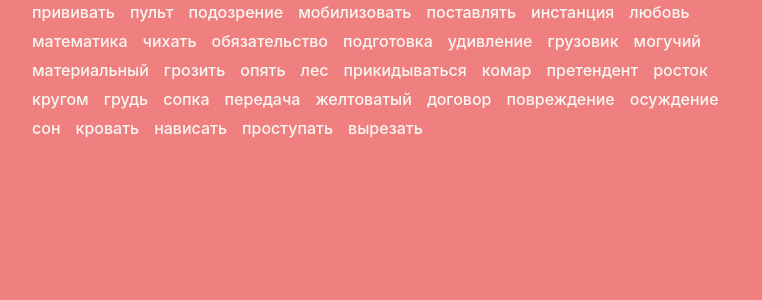
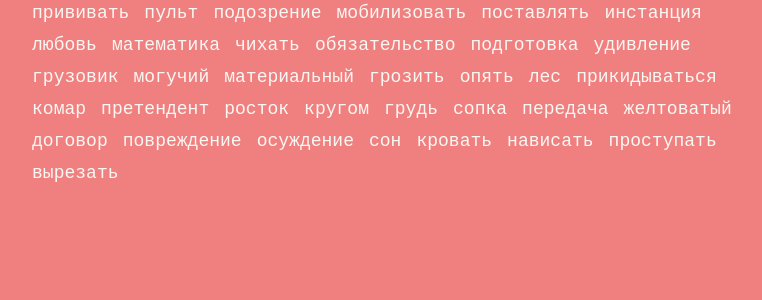
Before and after one commit to belk1ng/typing-train, a React (Create React App) app: page / in a window 1280 px wide. Shown: the top 300 px of the page, without its empty margins (258-1020 px from the left). Built offline with nearby package versions, Linux system fonts and the light colour scheme.

Commit message:
Word splited by letters

```diff
--- /dev/null
+++ b/src/components/Letter.tsx
@@ -0,0 +1,9 @@
+import React from "react";
+
+interface LetterProps {
+    letter: string;
+}
+
+export const Letter = ({ letter }: LetterProps) => {
+    return <span>{letter}</span>;
+};
--- a/src/components/Word.tsx
+++ b/src/components/Word.tsx
@@ -1,4 +1,5 @@
 import { WordStyled } from "./styles/Word.styled";
+import { Letter } from "./Letter";
 import React from "react";
 
 export interface WordProps {
@@ -8,5 +9,13 @@ export interface WordProps {
 export type WordType = string;
 
 export const Word = ({ displayName }: WordProps) => {
-    return <WordStyled>{displayName}</WordStyled>;
+    const wordByLetters = () => {
+        return displayName
+            .split("")
+            .map((letter, index) => (
+                <Letter letter={letter} key={`${letter}_${index}`} />
+            ));
+    };
+
+    return <WordStyled>{wordByLetters()}</WordStyled>;
 };
--- a/src/components/styles/Word.styled.js
+++ b/src/components/styles/Word.styled.js
@@ -1,8 +1,9 @@
 import styled from "styled-components";
 
-export const WordStyled = styled.span`
-    font-size: 16px;
+export const WordStyled = styled.p`
+    font-size: 18px;
     font-weight: 500;
+    font-family: monospace;
 
     color: #f9f7f3;
 
```
